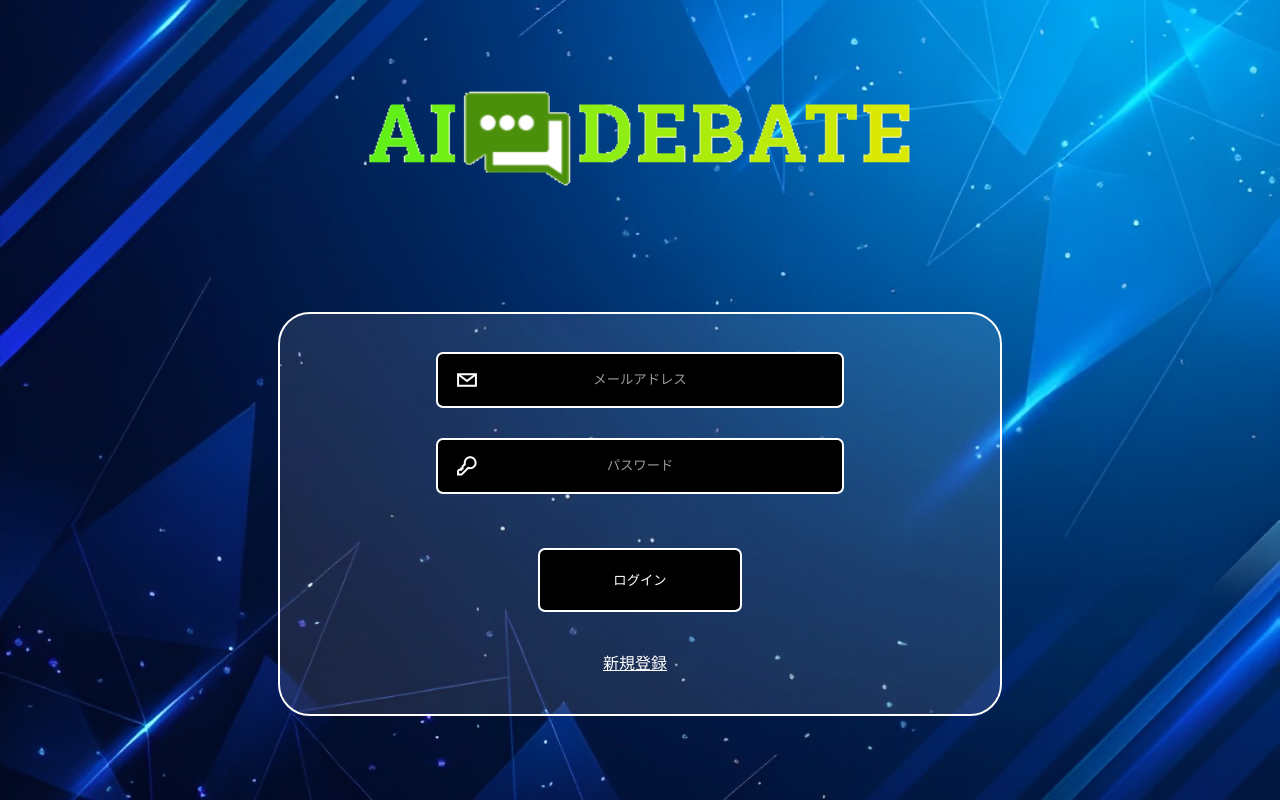
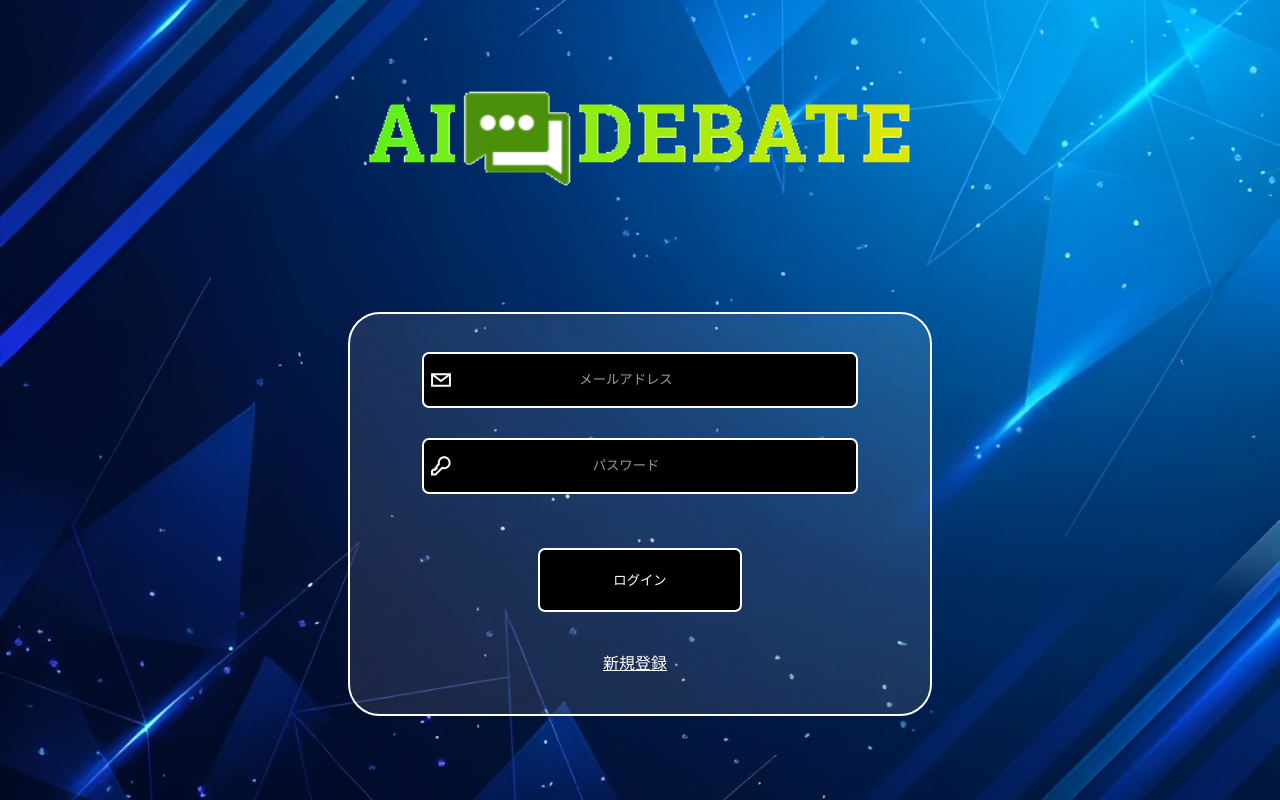
Before and after one commit to ten-pro/GiikuCAMPvol4, a Next.js app in the folder frontend/: page /login in a window 1280 px wide. Built offline with nearby package versions, Linux system fonts and the light colour scheme.

Commit message:
login画面変更

```diff
--- a/frontend/src/pages/login.tsx
+++ b/frontend/src/pages/login.tsx
@@ -1,40 +1,26 @@
 import React, { useState } from 'react';
 import styles from '@/styles/login.module.css';
 
-interface LoginFormState {
-  email: string;
-  password: string;
-  errorMessage: string | null;
-}
+const Login: React.FC = () => {
+  const [email, setEmail] = useState('');
+  const [password, setPassword] = useState('');
 
-const login: React.FC = () => {
-  const [formState, setFormState] = useState<LoginFormState>({
-    email: '',
-    password: '',
-    errorMessage: null,
-  });
-
-  const handleInputChange = (
-    event: React.ChangeEvent<HTMLInputElement>
-  ): void => {
-    const { name, value } = event.target;
-    setFormState({ ...formState, [name]: value });
+  const handleEmailChange = (event: React.ChangeEvent<HTMLInputElement>) => {
+    setEmail(event.target.value);
   };
 
-  const handleFormSubmit = async (event: React.FormEvent<HTMLFormElement>) => {
+  const handlePasswordChange = (event: React.ChangeEvent<HTMLInputElement>) => {
+    setPassword(event.target.value);
+  };
+
+  const handleFormSubmit = (event: React.FormEvent<HTMLFormElement>) => {
     event.preventDefault();
 
-    const response = await fetch('/api/login', {
-      method: 'POST',
-      body: JSON.stringify(formState),
-    });
+    // フォームの送信処理
 
-    if (response.ok) {
-      // Redirect to dashboard or other authenticated page
-    } else {
-      const { error } = await response.json();
-      setFormState({ ...formState, errorMessage: error });
-    }
+    // フォームの入力値を初期化
+    setEmail('');
+    setPassword('');
   };
 
   return (
@@ -43,33 +29,38 @@ const login: React.FC = () => {
       <div className={styles.wrapper}>
         <form onSubmit={handleFormSubmit} className={styles.form}>
           <div className={styles.inputWrapper}>
+            <div>
               <input
                 type="email"
                 id="email"
                 name="email"
-            value={formState.email}
-            onChange={handleInputChange}
+                value={email}
+                onChange={handleEmailChange}
                 placeholder="メールアドレス"
-            className={`${styles.inputField} ${styles.centerPlaceholder} ${styles.inputFieldWithIconMail}`}
+                className={`${styles.inputField} ${styles.inputFieldWithIconMail}`}
               />
             </div>
+          </div>
           <div className={styles.inputWrapper}>
+            <div>
               <input
                 type="password"
                 id="password"
                 name="password"
-            value={formState.password}
-            onChange={handleInputChange}
+                value={password}
+                onChange={handlePasswordChange}
                 placeholder="パスワード"
-            className={`${styles.inputField} ${styles.centerPlaceholder} ${styles.inputFieldWithIconKey}`}
+                className={`${styles.inputField} ${styles.inputFieldWithIconKey}`}
               />
             </div>
-        {formState.errorMessage && (
-          <div style={{ color: 'red' }}>{formState.errorMessage}</div>
-        )}
-        <button type="submit"  className={styles.loginButton}>ログイン</button>
+          </div>
+          <button type="submit" className={styles.loginButton}>
+            ログイン
+          </button>
           <div className={styles.registerLink}>
-        <a href="/login" className={styles.registerText}>新規登録</a>
+            <a href="/shinki" className={styles.registerText}>
+              新規登録
+            </a>
           </div>
         </form>
       </div>
@@ -77,4 +68,4 @@ const login: React.FC = () => {
   );
 };
 
-export default login
+export default Login;
--- a/frontend/src/pages/shinki.tsx
+++ b/frontend/src/pages/shinki.tsx
@@ -25,9 +25,12 @@ const shinki: React.FC<RegistrationFormProps> = ({ onRegister }) => {
   const handleSubmit = (e: React.FormEvent) => {
     e.preventDefault();
     if (password === confirmPassword) {
+      // 登録の処理を行う関数
       onRegister(email, password);
+        // ログイン画面に遷移する
+
     } else {
-      alert('Passwords do not match.');
+      alert('メールアドレスかパスワードが一致しません');
     }
   };
 
--- a/frontend/src/styles/login.module.css
+++ b/frontend/src/styles/login.module.css
@@ -14,6 +14,10 @@
   height: 60px;
   margin-top: 1.5rem;
 }
+.loginButton:hover {
+  background-color: gray; /* ホバー時の背景色を変更 */
+  cursor: pointer; /* ホバー時のカーソルをポインターに変更 */
+}
 .inputField {
   background-color: black;
   border: none;
@@ -22,6 +26,11 @@
   width: 400px;
   height: 50px;
   margin-bottom: 1.5rem;
+  caret-color: white; /* カーソルの色を白に設定 */
+  color: white; /* 入力される文字の色を白に設定 */
+  background-repeat: no-repeat;
+  position: relative;
+  text-align: center;
 }
 .inputField::placeholder {
   color: rgba(255, 255, 255, 0.6); /* 薄い白色 */
@@ -30,20 +39,29 @@
 .inputFieldWithIconMail{
   background-image: url("/login/icon-mail.svg");
   background-repeat: no-repeat;
-  background-position: 0.5cm center;
   background-size: 20px;
+  background-origin: content-box;
+  background-position: 5px center;
+  padding-right: 30px;
 }
 .inputFieldWithIconKey{
   background-image: url("/login/icon-key.svg");
   background-repeat: no-repeat;
-  background-position: 0.5cm center;
   background-size: 20px;
+  background-origin: content-box;
+  background-position: 5px center;
+  padding-right: 30px;
 }
 .registerText {
   display: flex;
   align-items: center;
   color:white;
 }
+.registerText:hover {
+  cursor: pointer; /* ホバー時のカーソルをポインターに変更 */
+  background-color: gray; /* ホバー時の背景色を変更 */
+}
+
 .registerText::after {
   content: '';
   flex-grow: 1;
@@ -93,5 +111,6 @@
   border: none;
   outline: 2px solid white;
   border-radius: 30px;
-  width: 50%;
+  width: 90%;
+  max-width: 500px;
 }
```
Lines whose indentation alone changed are shown as unchanged.
